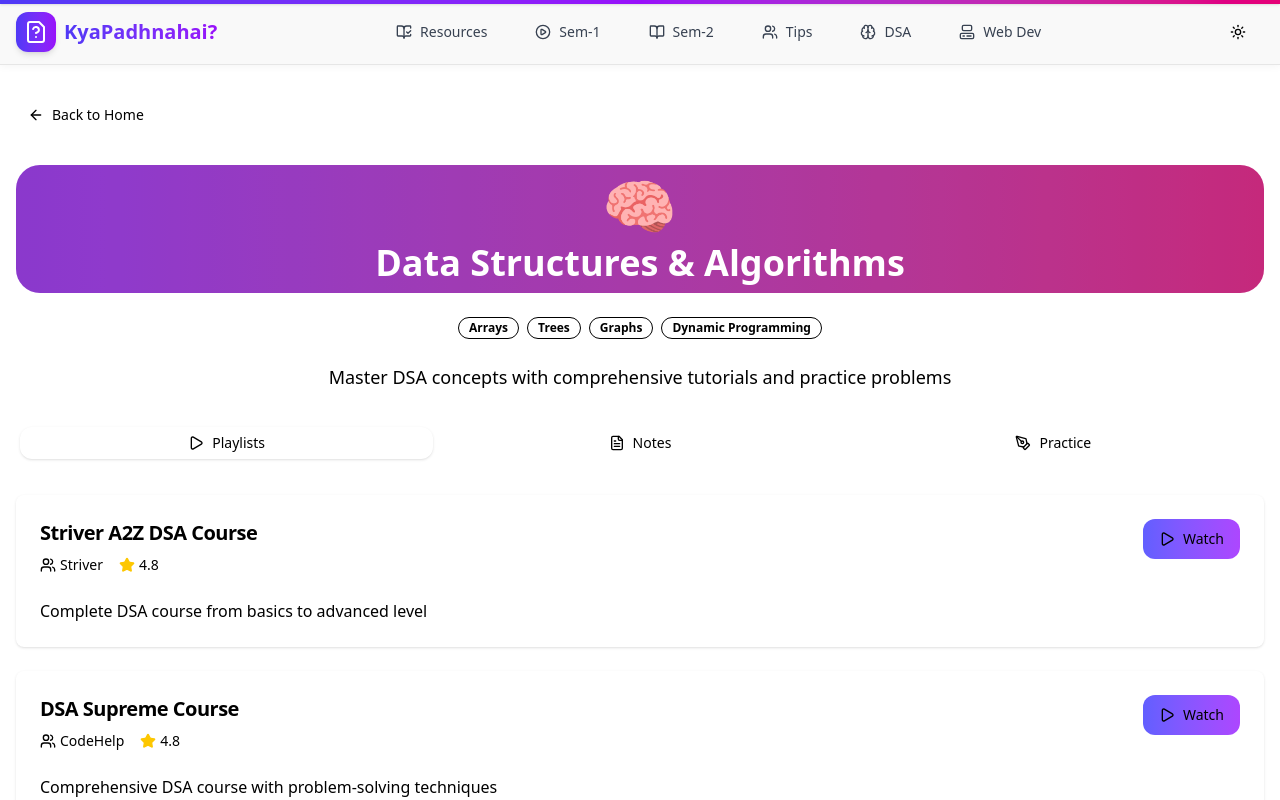
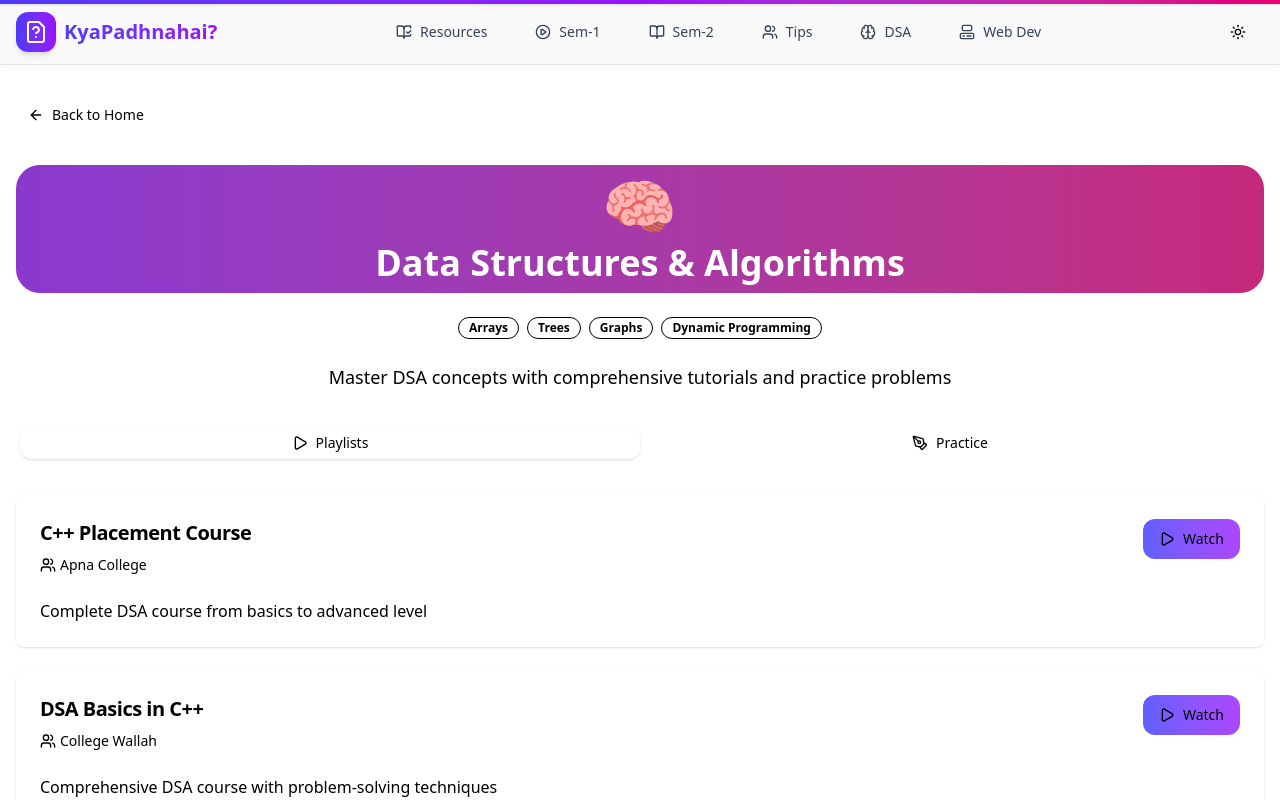
Before and after one commit to vaibhavguptahere/kyapadhnahai, a Next.js app: page /resources/dsa in a window 1280 px wide. Shown: the top 800 px of the page. Built offline with nearby package versions, Linux system fonts and the light colour scheme.

Commit message:
Resources Data Updated

```diff
--- a/app/cgpa-calculator/page.js
+++ b/app/cgpa-calculator/page.js
@@ -152,7 +152,7 @@ export default function CGPACalculator() {
                                     );
                                 })()}
                             </div>
-                            <div className="glass dark:glass-dark rounded-xl p-4 max-w-md mx-auto">
+                            <div className="dark:gradient-bg-dark rounded-xl p-4 max-w-md mx-auto">
                                 <div className="text-sm text-muted-foreground space-y-1 font-inter">
                                     <div className="flex justify-between">
                                         <span>Total Credits:</span>
--- a/app/resources/[id]/page.js
+++ b/app/resources/[id]/page.js
@@ -72,14 +72,10 @@ export default function ResourcePage() {
 
       {/* Resource Tabs */}
       <Tabs defaultValue="playlists" className="space-y-8">
-        <TabsList className="grid w-full grid-cols-3 rounded-2xl dark:gradient-bg-dark">
+        <TabsList className="grid w-full grid-cols-2 rounded-2xl dark:gradient-bg-dark">
           <TabsTrigger value="playlists" className="rounded-xl">
             <Play className="h-4 w-4 mr-2" />
             Playlists
-          </TabsTrigger>
-          <TabsTrigger value="notes" className="rounded-xl">
-            <FileText className="h-4 w-4 mr-2" />
-            Notes
           </TabsTrigger>
           <TabsTrigger value="practice" className="rounded-xl">
             <PenTool className="h-4 w-4 mr-2" />
@@ -103,10 +99,6 @@ export default function ResourcePage() {
                           <Users className="h-4 w-4" />
                           <span>{playlist.provider}</span>
                         </div>
-                        <div className="flex items-center space-x-1">
-                          <Star className="h-4 w-4 fill-yellow-400 text-yellow-400" />
-                          <span>4.8</span>
-                        </div>
                       </div>
                     </div>
                     <Button asChild className="rounded-xl bg-gradient-to-r from-indigo-500 to-purple-500 hover:shadow-neon">
@@ -119,39 +111,6 @@ export default function ResourcePage() {
                 </CardHeader>
                 <CardContent>
                   <p className="text-muted-foreground">{playlist.description}</p>
-                </CardContent>
-              </Card>
-            ))}
-          </div>
-        </TabsContent>
-
-        {/* Notes Tab */}
-        <TabsContent value="notes" className="space-y-6">
-          <div className="grid gap-6">
-            {resource.resources.notes.map((note, index) => (
-              <Card key={index} className="dark:gradient-bg-dark border-0 hover:shadow-card-hover transition-all duration-300 group">
-                <CardHeader>
-                  <div className="flex items-start justify-between">
-                    <div className="space-y-2">
-                      <CardTitle className="text-xl group-hover:text-primary transition-colors">
-                        {note.title}
-                      </CardTitle>
-                      <div className="flex items-center space-x-4 text-sm text-muted-foreground">
-                        <Badge variant="outline" className="text-xs">
-                          {note.type}
-                        </Badge>
-                      </div>
-                    </div>
-                    <Button asChild variant="outline" className="rounded-xl hover:bg-accent">
-                      <a href={note.url} target="_blank" rel="noopener noreferrer">
-                        <FileText className="h-4 w-4 mr-2" />
-                        Download
-                      </a>
-                    </Button>
-                  </div>
-                </CardHeader>
-                <CardContent>
-                  <p className="text-muted-foreground">{note.description}</p>
                 </CardContent>
               </Card>
             ))}
--- a/data/resources.js
+++ b/data/resources.js
@@ -10,29 +10,15 @@ export const resourcesData = [
       playlists: [
         {
           title: 'Complete Web Development Course',
-          provider: 'CodeHelp',
-          url: 'https://www.youtube.com/playlist?list=PLDzeHZWIZsTryvtXdMr6rPh4IDexB5NIA',
-          description: 'Comprehensive web development course covering HTML, CSS, JavaScript, and React'
+          provider: 'Code With Harry',
+          url: 'https://www.youtube.com/playlist?list=PLu0W_9lII9agq5TrH9XLIKQvv0iaF2X3w',
+          description: 'Complete frontend and backend development course'
         },
         {
-          title: 'Frontend Development Bootcamp',
+          title: 'Web Development Course',
           provider: 'Apna College',
-          url: 'https://www.youtube.com/playlist?list=PLGjplNEQ1it_oTvuLRNqXfz_v_0pq6unW',
-          description: 'Complete frontend development course from basics to advanced'
-        }
-      ],
-      notes: [
-        {
-          title: 'Web Development Cheat Sheet',
-          type: 'PDF',
-          url: 'https://drive.google.com/file/d/example1',
-          description: 'Quick reference for HTML, CSS, and JavaScript'
-        },
-        {
-          title: 'React.js Complete Notes',
-          type: 'PDF',
-          url: 'https://drive.google.com/file/d/example2',
-          description: 'Comprehensive React.js notes with examples'
+          url: 'https://www.youtube.com/playlist?list=PLfqMhTWNBTe3H6c9OGXb5_6wcc1Mca52n',
+          description: 'Comprehensive web development course covering HTML, CSS and JavaScript.'
         }
       ],
       practice: [
@@ -64,30 +50,16 @@ export const resourcesData = [
     resources: {
       playlists: [
         {
-          title: 'Striver A2Z DSA Course',
-          provider: 'Striver',
-          url: 'https://www.youtube.com/playlist?list=PLgUwDviBIf0oF6QL8m22w1hIDC1vJ_BHz',
+          title: 'C++ Placement Course',
+          provider: 'Apna College',
+          url: 'https://www.youtube.com/playlist?list=PLfqMhTWNBTe0b2nM6JHVCnAkhQRGiZMSJ',
           description: 'Complete DSA course from basics to advanced level'
         },
         {
-          title: 'DSA Supreme Course',
-          provider: 'CodeHelp',
-          url: 'https://www.youtube.com/playlist?list=PLDzeHZWIZsTryvtXdMr6rPh4IDexB5NIA',
+          title: 'DSA Basics in C++',
+          provider: 'College Wallah',
+          url: 'https://youtu.be/e7sAf4SbS_g?si=qx5QFbQlE_Xyxppm',
           description: 'Comprehensive DSA course with problem-solving techniques'
-        }
-      ],
-      notes: [
-        {
-          title: 'DSA Cheat Sheet',
-          type: 'PDF',
-          url: 'https://drive.google.com/file/d/example3',
-          description: 'Quick reference for all DSA concepts and algorithms'
-        },
-        {
-          title: 'Time Complexity Guide',
-          type: 'PDF',
-          url: 'https://drive.google.com/file/d/example4',
-          description: 'Complete guide to analyzing time and space complexity'
         }
       ],
       practice: [
```
